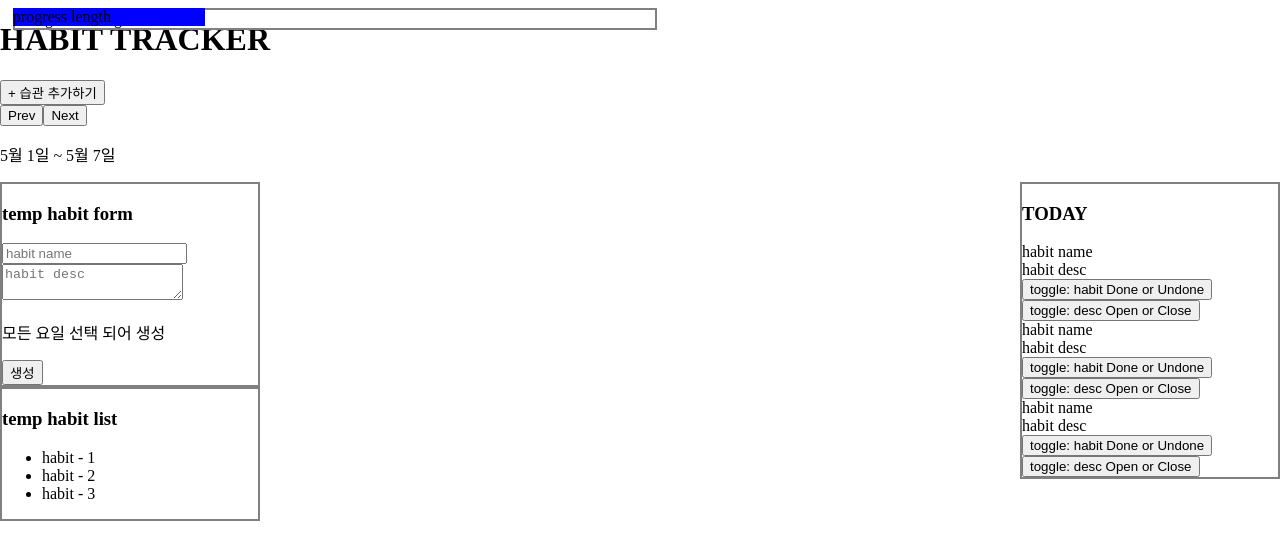
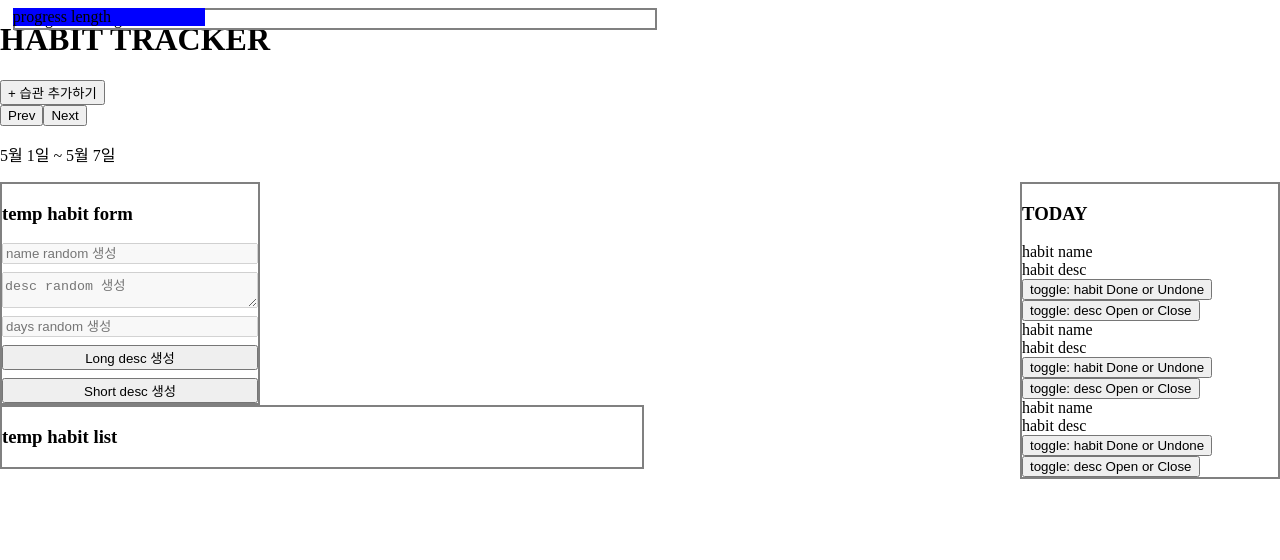
Before and after one commit to wanted-pre-onboarding-side-project/habit-tracker, a React (Create React App) app: page / in a window 1280 px wide. Both pictures are taken after a click on the button "+ 습관 추가하기". Shown: the top 560 px of the page. Built offline with nearby package versions, Linux system fonts and the light colour scheme.

Commit message:
feat: HabitContext 생성 및 임시 컴포넌트로 테스트
- 이후 커밋에서 Dashboar component도 테스트 할 수 있도록 렌덤 habit을
  적절히 생성하도록 구현했습니다.
  - long description 생성
  - short description 생성

```diff
--- a/src/components/temporary/TempHabitCreateForm.tsx
+++ b/src/components/temporary/TempHabitCreateForm.tsx
@@ -1,23 +1,47 @@
 import { useModal } from "contexts/ModalContext";
+import { useHabitsHandle } from "contexts/HabitContext";
+import { Habit, Day } from "interface/main";
 
 const TempHabitCreateForm = () => {
   const isModalOpen = useModal();
+  const handleCreateHabit = useHabitsHandle();
 
   if (!isModalOpen) return null;
 
-  //  name, desc 모두 렌덤하게 생성 되도록 하자. 어차피 임시 컴포넌트니까.
-  //  dispatch로 habit이 저장 되고 그것을 대쉬보드에서 보여주기만 하면 됨.
   return (
     <div style={{ border: "solid 2px grey", width: "20vw" }}>
       <h3>temp habit form</h3>
-      <div>
-        <input placeholder="habit name" />
-        <textarea placeholder="habit desc" />
-        <p>모든 요일 선택 되어 생성</p>
-        <button>생성</button>
+      <div style={{ display: "flex", flexDirection: "column", gap: "1vh" }}>
+        <input placeholder="name random 생성" disabled />
+        <textarea placeholder="desc random 생성" disabled />
+        <input placeholder="days random 생성" disabled />
+        <button onClick={() => handleCreateHabit(makeRandomHabit(true))}>
+          Long desc 생성
+        </button>
+        <button onClick={() => handleCreateHabit(makeRandomHabit(false))}>
+          Short desc 생성
+        </button>
       </div>
     </div>
   );
 };
 
 export default TempHabitCreateForm;
+
+function makeRandomHabit(isLongDesc: boolean): Omit<Habit, "id"> {
+  const randomNum = Math.ceil(Math.random() * 1000);
+  const randomDesc = !isLongDesc
+    ? "짧은 description 예시....."
+    : "99자 예시입니다. 자습서에서 작은 게임을 만들겁니다. 게임을 만들고 싶지 않아서 자습서를 건너뛰고 싶을 수 있습니다. 그래도 한번 해보세요! 자습서를 통해 React 앱을 만드";
+  const randomDays = [
+    ["월", "화", "수", "목", "금", "토", "일"],
+    ["월", "화", "수", "목"],
+    ["금", "토", "일"],
+  ][Math.ceil(Math.random() * 10) % 3];
+
+  return {
+    name: `temp name(${randomNum})`,
+    description: randomDesc,
+    days: randomDays as Day[],
+  };
+}
--- a/src/components/temporary/TempHabitList.tsx
+++ b/src/components/temporary/TempHabitList.tsx
@@ -1,12 +1,21 @@
+import { useHabits } from "contexts/HabitContext";
+
 const TempHabitList = () => {
-  // context에서 habit 받아와서 그냥 잘 생긴다는 것 보여주기
-  const dummyHabit = [1, 2, 3];
+  const habits = useHabits();
+
   return (
-    <div style={{ border: "solid 2px grey", width: "20vw" }}>
+    <div
+      style={{
+        border: "solid 2px grey",
+        width: "50vw",
+      }}
+    >
       <h3>temp habit list</h3>
       <ul>
-        {dummyHabit.map((e) => (
-          <li key={e}>habit - {e}</li>
+        {habits.map((habit) => (
+          <li key={habit.id}>
+            {habit.name} ===== {habit.days} ===== {habit.description}
+          </li>
         ))}
       </ul>
     </div>
--- /dev/null
+++ b/src/contexts/HabitContext.tsx
@@ -0,0 +1,16 @@
+import { createContext, useContext } from "react";
+import { HabitContextType, HabitHandleContextType } from "interface/context";
+
+export const HabitContext = createContext<HabitContextType>([]);
+export const HabitHandleContext = createContext<HabitHandleContextType>(null);
+
+export const useHabits = () => useContext(HabitContext);
+
+export const useHabitsHandle = () => {
+  const context = useContext(HabitHandleContext);
+
+  if (!context)
+    throw new Error("<HabitHandleContext.Provider>가 제공되지 않았습니다.");
+
+  return context;
+};
--- /dev/null
+++ b/src/contexts/HabitContextProvider.tsx
@@ -0,0 +1,26 @@
+import { useState, ReactNode, useCallback } from "react";
+import { Habit } from "interface/main";
+import { HabitContext, HabitHandleContext } from "./HabitContext";
+
+export const HabitProvider = ({ children }: { children: ReactNode }) => {
+  const [habits, setHabits] = useState<Habit[]>([]);
+
+  const handleCreateHabit = useCallback(
+    (newHabitContent: Omit<Habit, "id">) => {
+      const newHabit: Habit = {
+        id: habits.length < 1 ? 0 : habits[habits.length - 1].id + 1,
+        ...newHabitContent,
+      };
+      setHabits([...structuredClone(habits), newHabit]);
+    },
+    [habits]
+  );
+
+  return (
+    <HabitContext.Provider value={habits}>
+      <HabitHandleContext.Provider value={handleCreateHabit}>
+        {children}
+      </HabitHandleContext.Provider>
+    </HabitContext.Provider>
+  );
+};
--- a/src/index.tsx
+++ b/src/index.tsx
@@ -3,16 +3,19 @@ import ReactDOM from "react-dom/client";
 import HabitTracker from "HabitTracker";
 import { ModalProvider } from "contexts/ModalContextProvider";
 import { RecordProvider } from "contexts/RecordContextProvider";
+import { HabitProvider } from "contexts/HabitContextProvider";
 
 const root = ReactDOM.createRoot(
   document.getElementById("root") as HTMLElement
 );
 root.render(
   <React.StrictMode>
-    <RecordProvider>
-      <ModalProvider>
-        <HabitTracker />
-      </ModalProvider>
-    </RecordProvider>
+    <HabitProvider>
+      <RecordProvider>
+        <ModalProvider>
+          <HabitTracker />
+        </ModalProvider>
+      </RecordProvider>
+    </HabitProvider>
   </React.StrictMode>
 );
```
Also changed, not shown: src/interface/context.d.ts (+6 -1 lines), src/interface/main.d.ts (added, +8 -0 lines).
